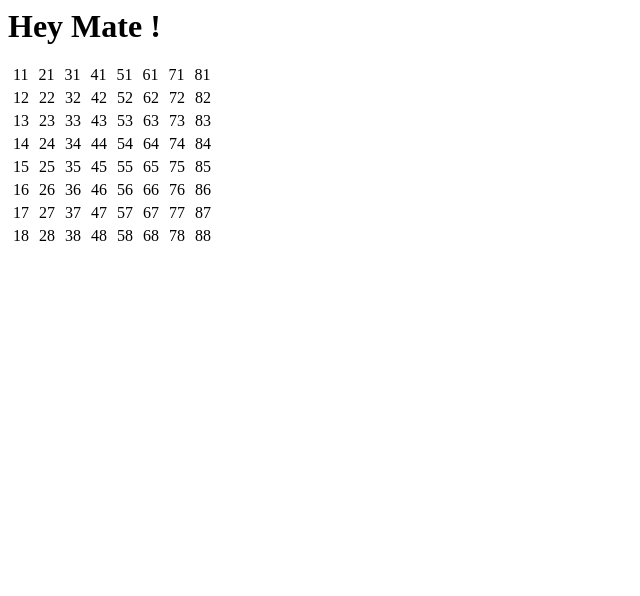
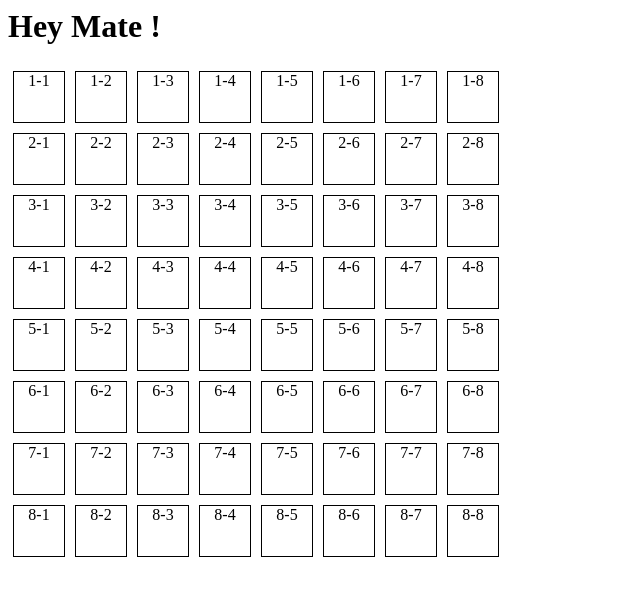
Before and after one commit to Mart1670/3-little-monsters, a React app in the folder app/: page / in a window 1280 px wide. Shown: the top 596 px of the page, without its empty margins (0-640 px from the left). Built offline with nearby package versions, Linux system fonts and the light colour scheme.

Commit message:
Split cols and row size

```diff
--- a/app/src/Game.js
+++ b/app/src/Game.js
@@ -3,6 +3,6 @@ import Grid from "./Grid"
 
 export default function Game(){
     return <>
-    <div><Grid size={8}/></div>
+    <div><Grid colSize={8} rowSize={8}/></div>
     </>;
 }
--- a/app/src/Grid.js
+++ b/app/src/Grid.js
@@ -1,36 +1,36 @@
 import React, {useState} from "react"
 import Cell from "./Cell"
 
-export default function Grid(size){
+export default function Grid(props){
 
     const gridSize = {
-        cellSize: size,
-        rowSize: size
+        rowSize: props.rowSize,
+        colSize: props.colSize
     };
 
-    console.log(size);
-    let cells = [];
-    for(let i = 1; i < size.size + 1; i++){
-        cells.push(i);
+    console.log(props);
+    let rows = [];
+    for(let i = 1; i < gridSize.rowSize + 1; i++){
+        rows.push(i);
     };
-    console.log(cells);
+    console.log(rows);
 
     let cols = [];
-    for(let y = 1; y < size.size + 1; y++){
+    for(let y = 1; y < gridSize.colSize + 1; y++){
         cols.push(y);
     };
     console.log(cols);
 
-    const numbers = [1,2,3,4,5,6,7,8,9]; // Cells
+    const numbers = [1,2,3,4,5,6,7,8,9]; // Rows
     const alphas = ["A", "B", "C", "D", "E", "F", "G", "H", "I"]; // Cols
 
     return (<div className = "grid">
-        {cells.map((number) => (
-            <div className = "grid-col margin-col">
+        {rows.map((row) => (
+            <div className = "grid-col margin-col" key={row}>
                 <div className = "grid-col">
-                    {cols.map((alpha) => (
-                        <div className="margin-cell">
-                            {alpha}{number}
+                    {cols.map((col) => (
+                        <div className="margin-cell border-cell size-cell" key={col + row}>
+                            {row}-{col}
                         </div>
                     ))}
                 </div>
--- a/app/src/index.css
+++ b/app/src/index.css
@@ -8,9 +8,19 @@
 }
 
 .margin-col{
-    margin-block: 5px;
+    /* margin-block: 5px; */
 }
 
 .margin-cell{
-    margin-inline: 5px;
+    margin: 5px;
 }
+
+.size-cell{
+    height: 50px;
+    width: 50px;
+    text-align: center;
+}
+
+.border-cell{
+    border: solid 1px;
+}
```
